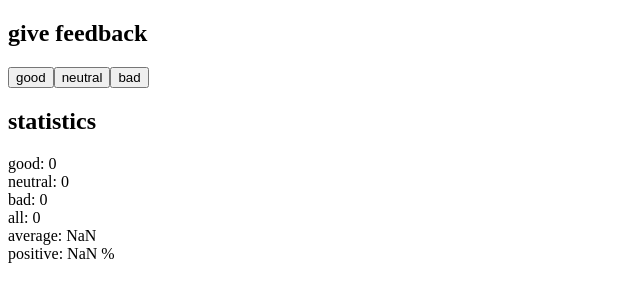
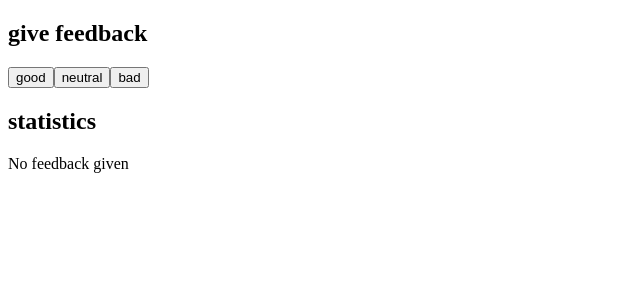
Before and after one commit to shiv-chan/fullstackopen, a React (Vite) app in the folder part1/unicafe/: page / in a window 1280 px wide. Shown: the top 302 px of the page, without its empty margins (0-640 px from the left). Built offline with nearby package versions, Linux system fonts and the light colour scheme.

Commit message:
Exercise 1.9

```diff
--- a/part1/unicafe/src/App.jsx
+++ b/part1/unicafe/src/App.jsx
@@ -4,6 +4,11 @@ const Statistics = ({ good, neutral, bad }) => {
     const all = good + neutral + bad;
     const average = (good - bad) / all;
     const positive = (good / all) * 100;
+
+    if (all === 0) {
+        return <div>No feedback given</div>;
+    }
+
     return (
         <div>
             <div>good: {good}</div>
```
